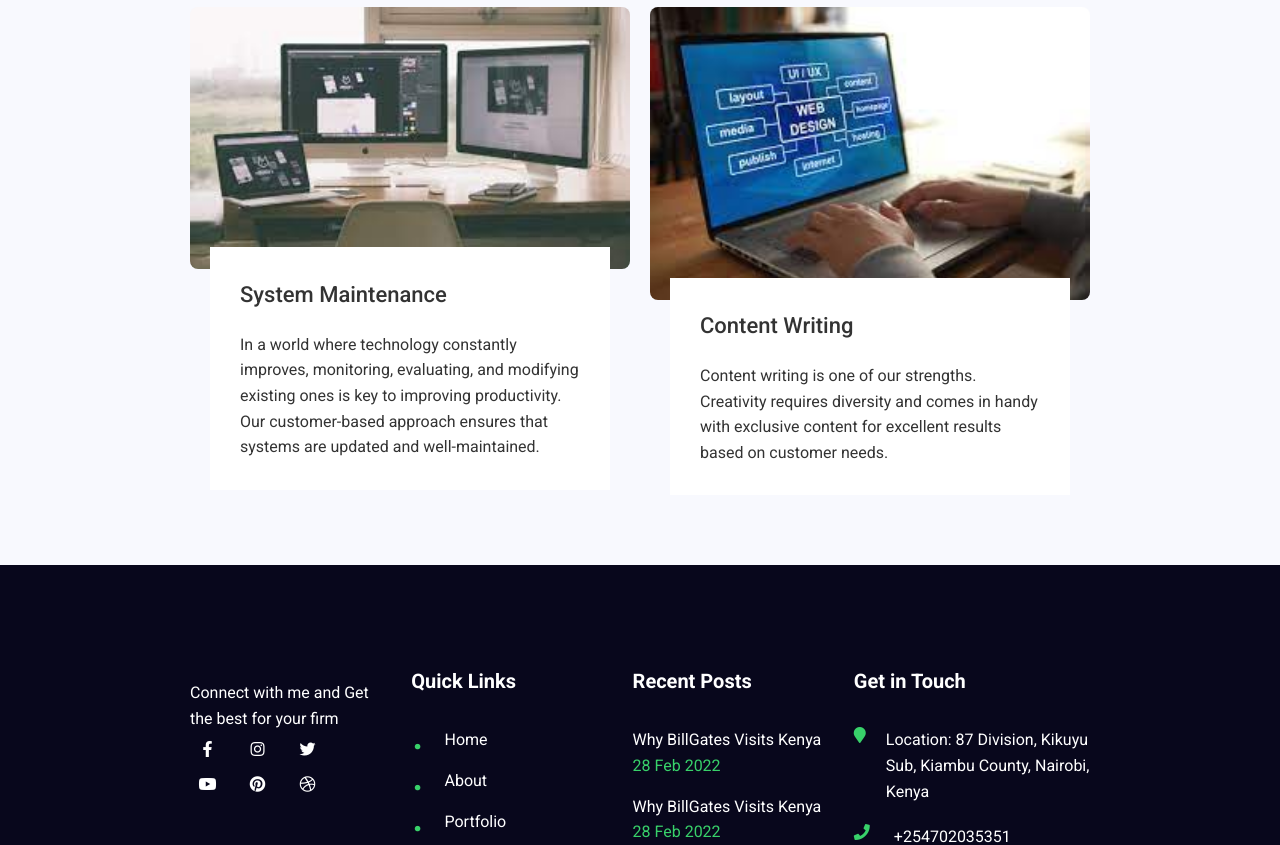
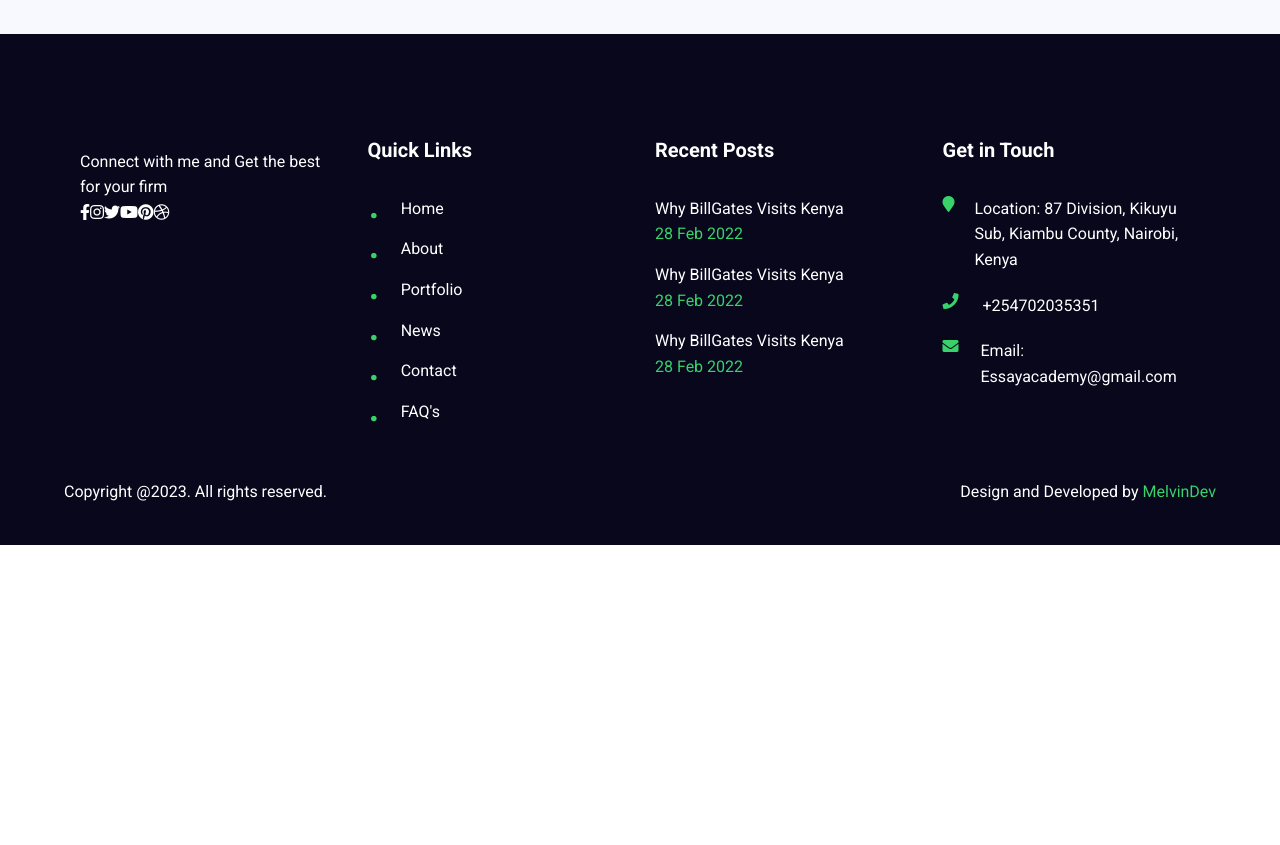
Before and after one commit to MelvinJosephh/portfolio.io, a React (Create React App) app: page /services in a window 1280 px wide. Shown: the part 1360-2205 px from the top of the page. After the commit the page ends 1905 px from the top, so only its background shows below. Built offline with nearby package versions, Linux system fonts and the light colour scheme.

Commit message:
integrated authentication

```diff
--- a/src/App.css
+++ b/src/App.css
@@ -1,10 +1,5 @@
 @import url('https://fonts.googleapis.com/css2?family=Bree+Serif&family=PT+Serif:wght@400;700&family=Roboto:ital,wght@0,300;0,400;0,500;0,700;0,900;1,300&display=swap');
-/*
-*{
-  padding: 0;
-  margin: 0;
-  box-sizing: border-box;
-} */
+
 
 * {
   padding: 0;
@@ -13,10 +8,6 @@
 }
 
 
-
-/* body {
-  font-family: "Roboto", san-serif;
-} */
 body {
   font-family: "Roboto", sans-serif;
   line-height: 1.6;
@@ -24,21 +15,17 @@ body {
   margin: 0 auto;
 }
 
+/* Standard container */
+
 .container {
   width: 90%;
-  max-width: 1200px; /* Full-width for modern displays */
-  margin: 0 auto; /* Center content horizontally */
+  max-width: 1480px !important;
+  margin: 0 auto;
+  padding: 0 1rem;
+  box-sizing: border-box;
+  position: relative;
 }
 
-
-
-/* .img img {
-  max-width: 100%;
-  max-height: 100%;
-  width: auto;
-  height: auto;
-  border-radius: 8px;
-} */
 
 .img img {
   max-width: 100%;
@@ -46,21 +33,11 @@ body {
   border-radius: 8px;
 }
 
-
-/* .flex {
-display: flex;
-justify-content: space-between;
-gap: 40px;
-
-} */
 .flex {
   display: flex;
   justify-content: space-between;
-  gap: 20px; /* Reduced gap for better spacing */
+  gap: 20px;
 }
-
-
-
 
 ul {
   list-style: none;
@@ -83,7 +60,6 @@ a {
 }
 
 
-
 /*--------------Home styling---------------- */
 .left, .right {
   width: 50%;
@@ -94,15 +70,9 @@ a {
   height: 100%;
   align-items: center;
 }
-/*
+
 .home {
   height: 90vh;
-  position: relative;
-  overflow: hidden;
-  background-color: #f7f7f7;
-} */
-.home {
-  height: 100vh;
   display: flex;
   align-items: center;
   justify-content: center;
@@ -129,45 +99,6 @@ a {
   100% { background-position: 200% 200%; }
 }
 
-.home h1 {
-  font-size: 40px;
-  color: #333;
-  font-weight: 700;
-  transition: 0.5s;
-}
-
-.home span {
-  color: #38d16a;
-}
-
-.socialIcons i {
-  width: 35px;
-  height: 35px;
-  text-align: center;
-  line-height: 35px;
-  margin-right: 15px;
-  border-radius: 50%;
-  transition: 0.5s;
-  cursor: pointer;
-}
-
-.socialIcons i:hover {
-  transform: scale(1.2);
-}
-
-/* .primary-btn {
-  padding: 15px 40px;
-  background-color: #38d16a;
-  color: #fff;
-  font-weight: 600;
-  font-size: 15px;
-  border: none;
-  cursor: pointer;
-  transition: 0.5s;
-  margin-top: 30px;
-  border-radius: 8px;
-} */
-
 .primary-btn {
   padding: 15px 40px;
   background-color: #38d16a;
@@ -180,18 +111,10 @@ a {
   border-radius: 8px;
 }
 
-
-
-
-/* .primary-btn:hover {
-  background: #f54ea2;
-  box-shadow: 0 13px 27px rgba(245 78 162, 25%);
-} */
 .primary-btn:hover {
   background-color: #2f9a56;
   box-shadow: 0 4px 12px rgba(0, 0, 0, 0.2);
 }
-
 
 
 .home .right {
@@ -203,11 +126,6 @@ a {
   line-height: 30px;
   margin-bottom: 20px;
 }
-
-.home .socialIcons {
-  margin: 30px 0;
-}
-
 
 
 
@@ -226,13 +144,6 @@ a {
 
 /* --------------Branding------------ */
 
-/* .branding{
-  background-color: #08071c;
-  color: #fff;
-  margin-top: 35px;
-  padding: 80px 0;
-} */
-
 .branding {
   background-color: #08071c;
   color: #fff;
@@ -240,24 +151,13 @@ a {
 }
 
 
-/* .grid {
+.grid {
   display: grid;
-  grid-template-columns: repeat(3, 1fr);
+  grid-template-columns: repeat(3, minmax(300px, 1fr));
   grid-gap: 30px;
-  } */
-
-  .grid {
-    display: grid;
-    grid-template-columns: repeat(auto-fit, minmax(300px, 1fr)); /* Responsive columns */
-    gap: 20px;
   }
 
-/*
-.branding h1 {
-  font-size: 40px;
-  color: #38d16a;
-  margin-right: 20px;
-} */
+
 .branding h1 {
   font-size: 36px;
   margin-bottom: 20px;
@@ -331,35 +231,6 @@ h3 {
 }
 
 
-/* @media (max-width: 768px) {
-  .about .icon {
-    font-size: 120px;
-  }
-} */
-
-
-/* Responsive Adjustments */
-@media screen and (max-width: 768px) {
-  .flex {
-    flex-direction: column;
-    gap: 20px;
-  }
-
-  .container {
-    width: 95%;
-  }
-
-  .branding h1 {
-    font-size: 28px;
-  }
-
-  .primary-btn {
-    padding: 10px 30px;
-    font-size: 14px;
-  }
-}
-
-
 /* ------------end of about styling section---------- */
 
 /* ----------Services section----------- */
@@ -392,9 +263,10 @@ z-index: 1;
 }
 
 /* ----------Services section end----------- */
+
 /* --------Wrapper styling-------- */
 .wrapper .container {
-  max-width: 40%;
+  max-width: 800px;
   margin: auto;
   text-align: center;
 }
@@ -406,6 +278,8 @@ z-index: 1;
   margin-bottom: 30px;
 }
 /* --------Wrapper styling-------- */
+
+
 /* ----------SKills section styling........... */
 .skill {
   padding: 50px 0;
@@ -454,6 +328,8 @@ color: #7f9cb5;
   margin-bottom: 20px;
 }
 /* End of skills section styling */
+
+
 /* ----------WrapperOne--------- */
 .grid1 {
   display: grid;
@@ -472,6 +348,8 @@ color: #7f9cb5;
   margin: 10px 0;
 }
 /* ----------WrapperOne--------- */
+
+
 /* -------blogs--------- */
 .blog .heading {
   text-align: center;
@@ -495,7 +373,6 @@ color: #7f9cb5;
   padding-top: 10px;
 }
 /* ---------blogs-------- */
-
 
 
 /* Contact Us styling */
@@ -590,7 +467,27 @@ footer .icon i {
 }
 /* ---------End of footer styling-------- */
 
+
 @media screen and (max-width: 768px){
+  .flex {
+    flex-direction: column;
+    gap: 20px;
+  }
+
+  .container {
+    width: 95%;
+  }
+
+  .branding h1 {
+    font-size: 28px;
+  }
+
+  .primary-btn {
+    padding: 10px 30px;
+    font-size: 14px;
+  }
+
+
   .left, .right {
     width: 100%;
   }
--- a/src/Components/Home/Home.scss
+++ b/src/Components/Home/Home.scss
@@ -17,32 +17,45 @@
     flex-direction: column;
     align-items: flex-start;
     text-align: left;
-      padding: 1rem;
-      padding-top: 6rem;
+    padding: 8rem;
     margin-left: 0;
 
     .welcome-text {
       font-size: 60px;
       margin-bottom: 1rem;
       font-weight: bold;
+        color: #38d16a;
     }
 
     .intro {
-        font-size: 20px;
+      font-size: 30px;
       transform: none;
       transition: 1s;
       margin-bottom: 2rem;
       width: 50%;
     }
 
+    p {
+      color: #38d16a;
+      line-height: 30px;
+      margin-bottom: 20px;
+    }
+
     .primary-btn {
+      padding: 15px 40px;
+      background-color: #38d16a;
+      color: #fff;
+      font-weight: 600;
+      font-size: 16px;
       border: none;
-        padding: 10px 20px;
-        border-radius: 5px;
-        font-size: 1rem;
-        font-weight: bold;
       cursor: pointer;
-        transition: background-color 0.3s ease;
+      transition: all 0.3s ease-in-out;
+      border-radius: 8px;
+    }
+
+    .primary-btn:hover {
+      background-color: #2f9a56;
+      box-shadow: 0 4px 12px rgba(0, 0, 0, 0.2);
     }
   }
 
@@ -53,6 +66,4 @@
       margin: auto;
     }
   }
-
-
 }
--- a/src/Components/Services/Services.jsx
+++ b/src/Components/Services/Services.jsx
@@ -1,5 +1,6 @@
-import React from 'react'
-import ServicesData from "../Services/ServicesData"
+import React from 'react';
+import ServicesData from "../Services/ServicesData";
+
 const Services = () => {
   return (
     <>
```
Also changed, not shown: src/Components/Services/Services.scss (deleted). Lines whose indentation alone changed are shown as unchanged.
